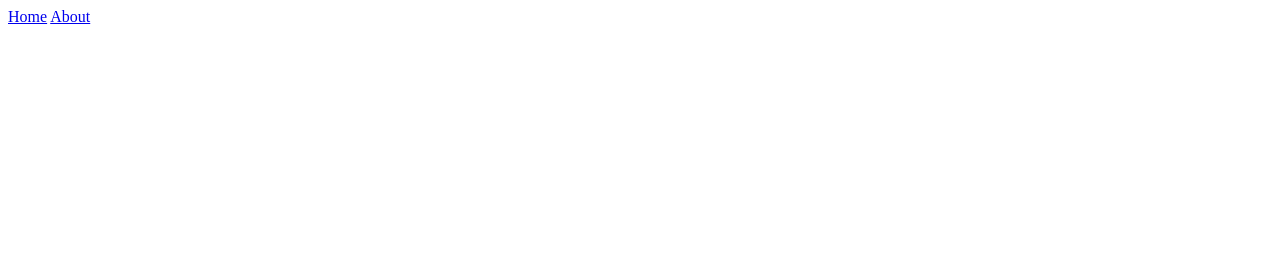
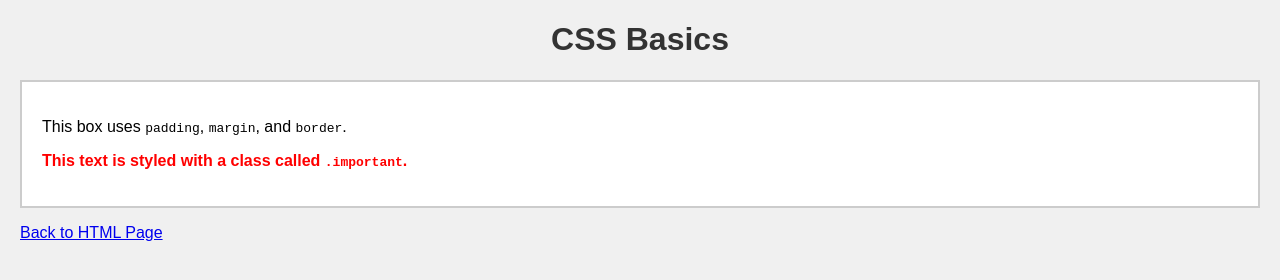
Before and after one commit to vRaxxz/setharith, a plain HTML site: page secondpage.html in a window 1280 px wide. Drawn offline with Linux system fonts and the light colour scheme.

Commit message:
Update secondpage.html

```diff
--- a/secondpage.html
+++ b/secondpage.html
@@ -1,4 +1,45 @@
-<nav>
-  <a href="index.html">Home</a>
-  <a href="about.html">About</a>
-</nav>
+<!DOCTYPE html>
+<html lang="en">
+<head>
+  <meta charset="UTF-8">
+  <title>Basic CSS Code</title>
+  <style>
+    body {
+      font-family: Arial, sans-serif;
+      margin: 20px;
+      background-color: #f0f0f0;
+    }
+
+    h1 {
+      color: #333;
+      text-align: center;
+    }
+
+    .box {
+      background-color: white;
+      padding: 20px;
+      border: 2px solid #ccc;
+      margin-top: 20px;
+    }
+
+    .box:hover {
+      border-color: blue;
+    }
+
+    .important {
+      color: red;
+      font-weight: bold;
+    }
+  </style>
+</head>
+<body>
+  <h1>CSS Basics</h1>
+
+  <div class="box">
+    <p>This box uses <code>padding</code>, <code>margin</code>, and <code>border</code>.</p>
+    <p class="important">This text is styled with a class called <code>.important</code>.</p>
+  </div>
+
+  <p><a href="index.htm">Back to HTML Page</a></p>
+</body>
+</html>
```
